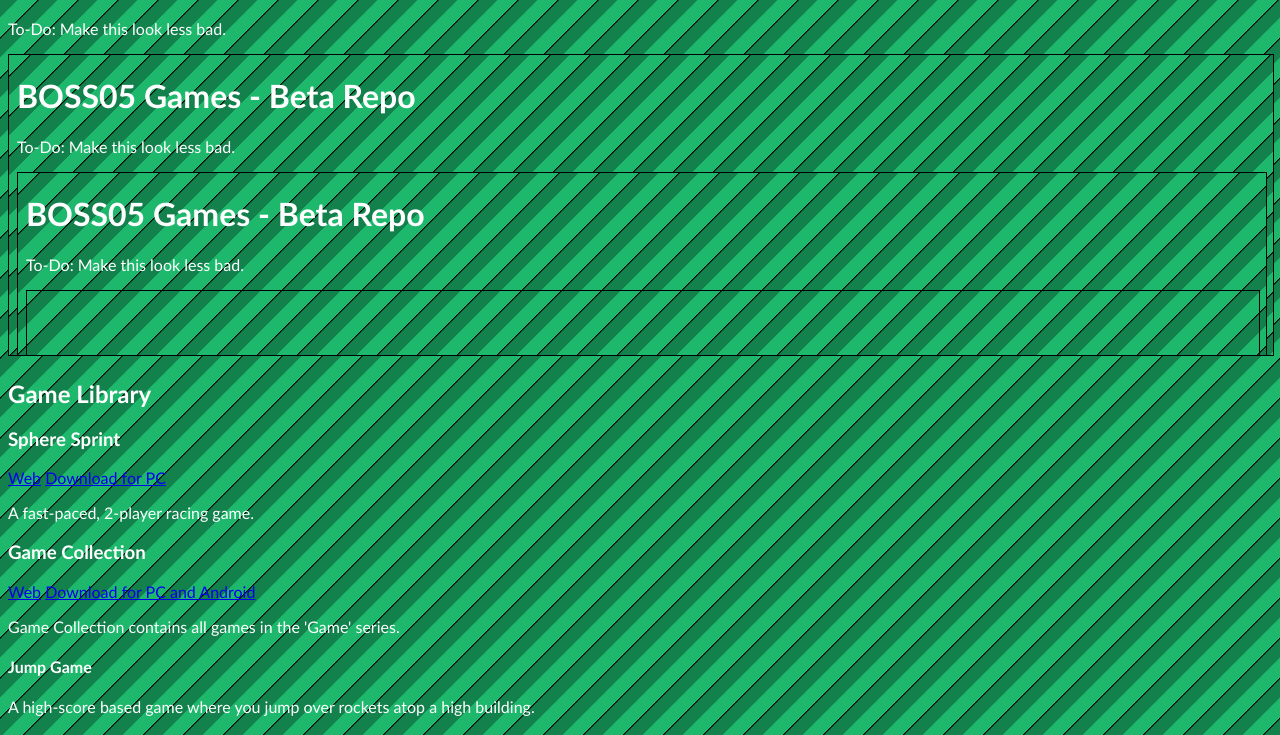
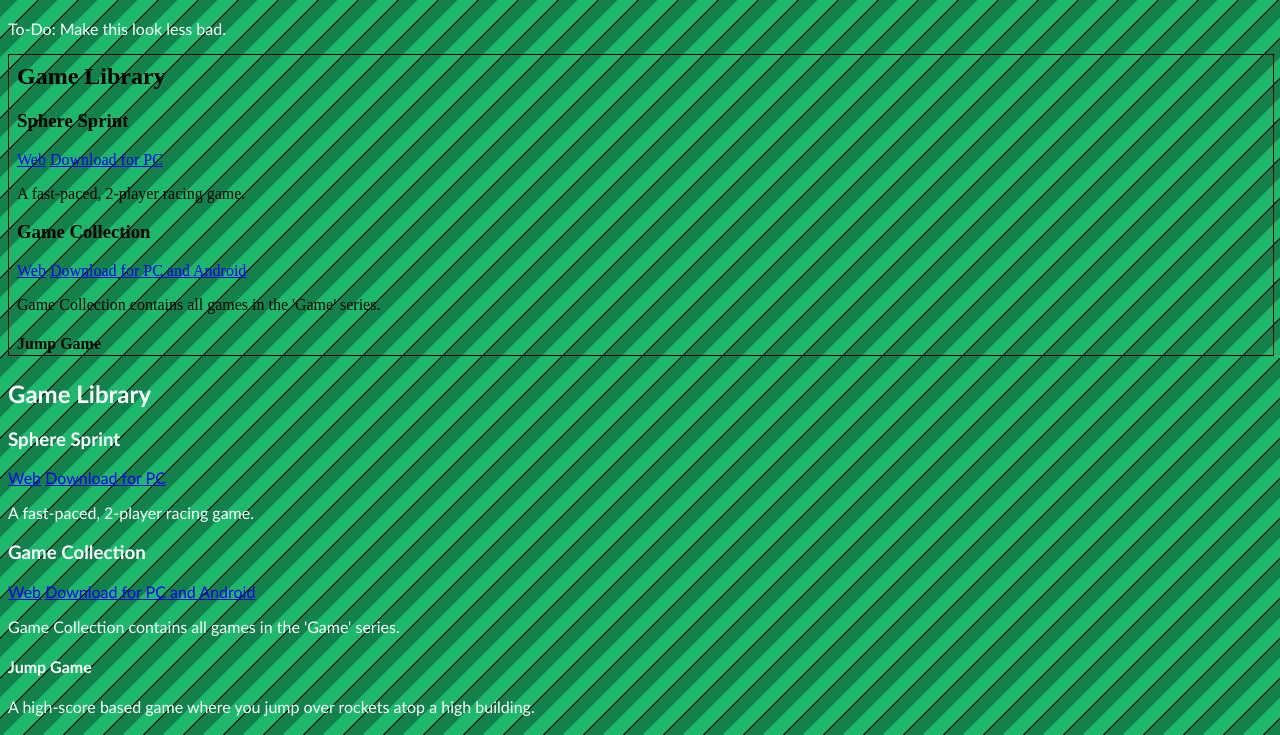
Before and after one commit to BOSS05-Games/boss05-games.github.io, a plain HTML site: page index.html in a window 1280 px wide. Shown: the part 63-798 px from the top of the page. Drawn offline with Linux system fonts and the light colour scheme.

Commit message:
Update index.html

```diff
--- a/index.html
+++ b/index.html
@@ -8,7 +8,7 @@
 <body style="background-color:rgb(32, 32, 32);font-family: Trebuchet MS;color:white; background-image: url(https://boss05-games.github.io/BG.png);">
 <h1>BOSS05 Games - Beta Repo</h1>
 <p>To-Do: Make this look less bad.</p>
-<iframe src="boss05-games.github.io" width="100%" height="300" style="border:1px solid black;"></iframe>
+<iframe src="boss05-games.github.io/gamelibrary.html" width="100%" height="300" style="border:1px solid black;"></iframe>
 <h2>Game Library</h2>
 <h3>Sphere Sprint</h3>
 <a href="https://boss05-games.github.io/SphereSprintClassic">Web</a>
```
